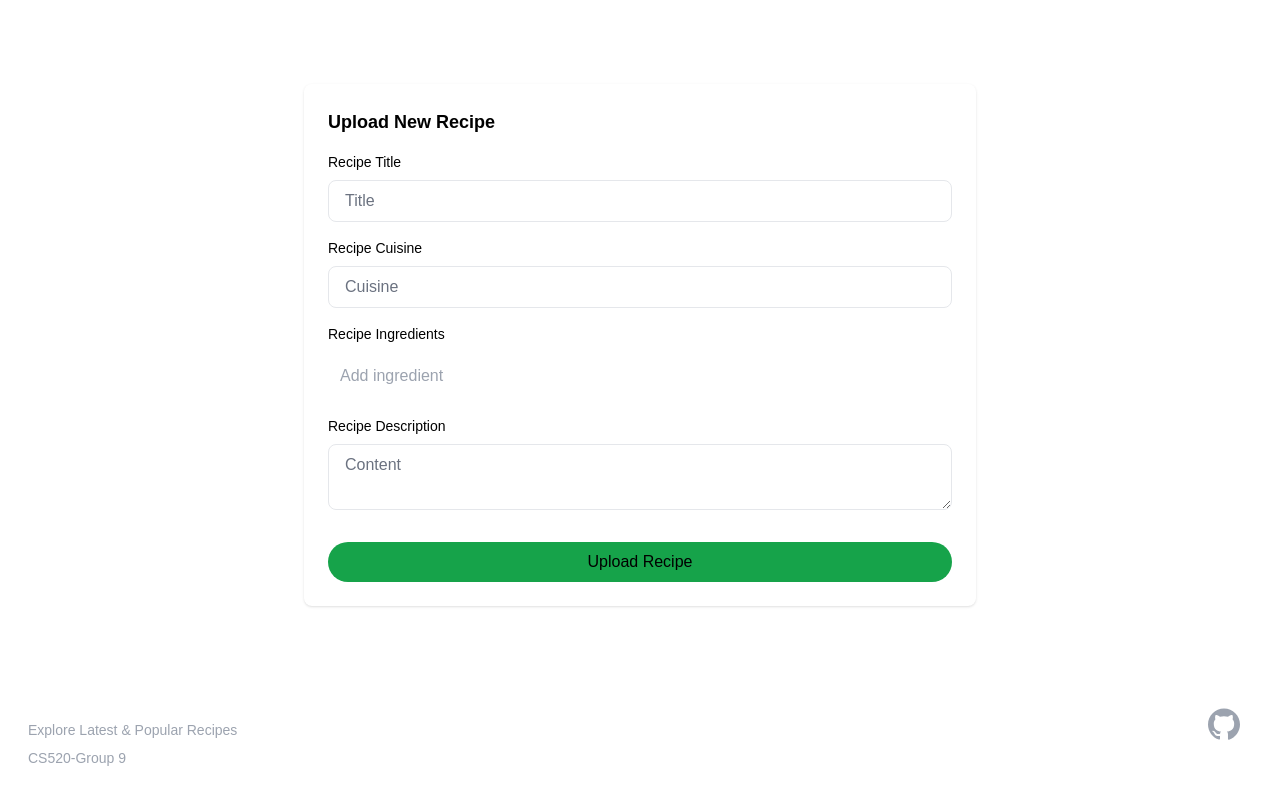
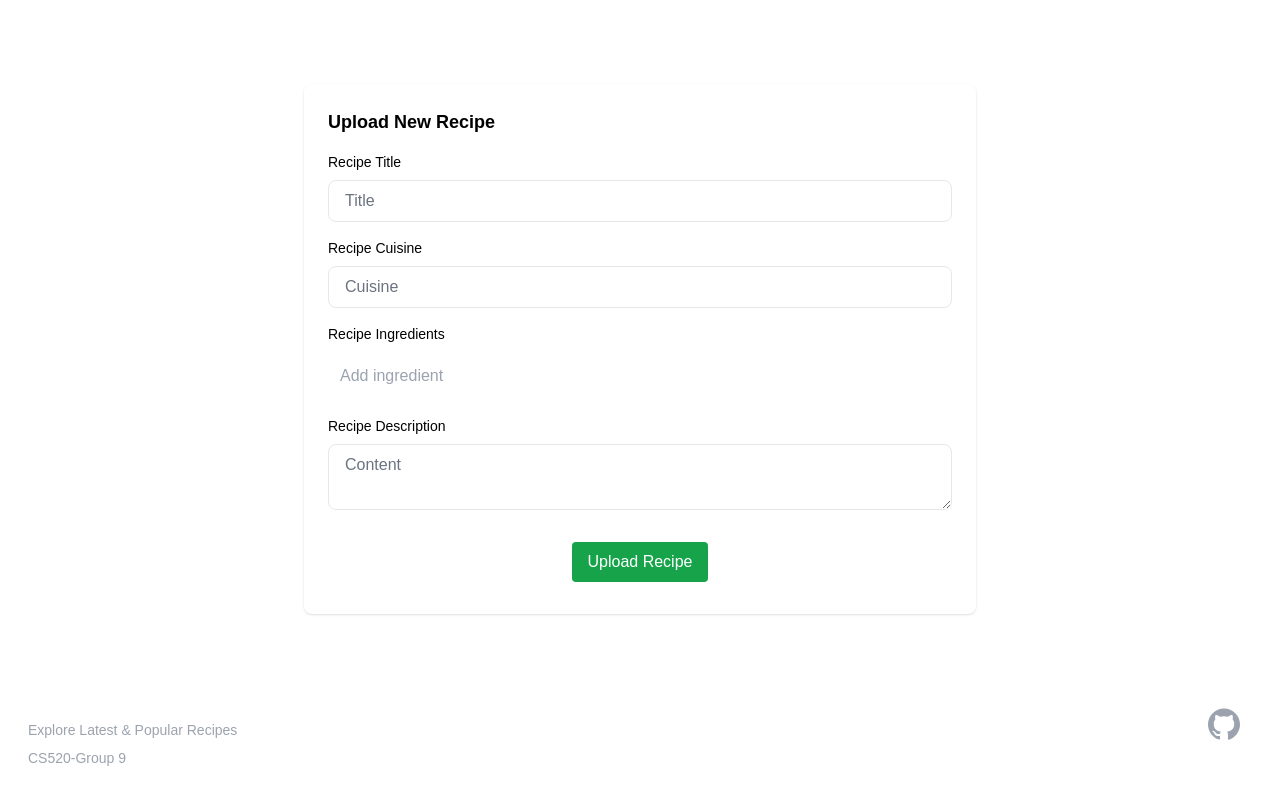
Before and after one commit to eric1anderson/Recipe-Generation-Social-Media, a Next.js app in the folder frontend/: page /upload-recipe in a window 1280 px wide. Built offline with nearby package versions, Linux system fonts and the light colour scheme.

Commit message:
maintain design pattern for forms

```diff
--- a/frontend/app/shoppinglist-page/page.tsx
+++ b/frontend/app/shoppinglist-page/page.tsx
@@ -126,7 +126,7 @@ const ShoppingListPage = () => {
     <div className="min-h-screen flex flex-col bg-black">
       <Navbar />
       <main className="flex-grow p-12">
-        <div className="dark:bg-zinc-800 p-6 rounded-lg w-[80%] mx-auto shadow">
+        <div className="dark:bg-zinc-800 p-6 rounded-lg max-w-2xl mx-auto shadow">
           <h1 className="text-lg font-bold text-white mb-4">Shopping List</h1>
           <div className="flex flex-col items-start gap-2 bg-white dark:bg-zinc-700 p-2 rounded mb-4">
             {ingredients.map((ingredient, index) => (
@@ -163,7 +163,7 @@ const ShoppingListPage = () => {
           </div>
           <div className="flex justify-center mt-4">
             <button
-              className={`py-2 px-4 w-[60%] rounded-lg ${
+              className={`py-2 px-4 rounded-lg ${
                 saving
                   ? "bg-gray-600 text-gray-400 cursor-not-allowed"
                   : "bg-green-600 text-white hover:bg-green-500"
--- a/frontend/app/upload-recipe/page.tsx
+++ b/frontend/app/upload-recipe/page.tsx
@@ -136,12 +136,14 @@ export default function UploadRecipe() {
                             required
                         />
 
+                        <div className="flex items-center justify-center">
                             <button
-                        className="w-full py-2 bg-green-600 rounded-full hover:bg-green-500 mt-4"
+                                className="bg-green-600 text-white px-4 py-2 rounded hover:bg-green-700 mb-2 mt-4"
                                 type="submit"
                             >
                                 Upload Recipe
                             </button>
+                        </div>
                     </form>
                 </div>
             </main>
--- a/frontend/app/user-profile/page.tsx
+++ b/frontend/app/user-profile/page.tsx
@@ -131,15 +131,15 @@ const UserProfilePage = () => {
     <div className="min-h-screen flex flex-col bg-black">
       <Navbar />
       <main className="flex-grow p-12">
-        <div className="dark:bg-zinc-800 p-6 rounded-lg w-[80%] mx-auto shadow">
+        <div className="dark:bg-zinc-800 p-6 rounded-lg max-w-2xl mx-auto shadow">
           <h1 className="text-lg font-bold text-white mb-4">User Profile</h1>
           <div className="text-white mb-6">
             <p>
               <strong>Name:</strong> {userName}
             </p>
-            <p>
+            {/* <p>
               <strong>Number of Recipes:</strong> {recipeCount}
-            </p>
+            </p> */}
           </div>
           <h2 className="text-md font-bold text-white mb-2">Allergies</h2>
           <div className="flex flex-col items-start gap-2 bg-white dark:bg-zinc-700 p-2 rounded mb-4">
@@ -175,7 +175,7 @@ const UserProfilePage = () => {
           </div>
           <div className="flex justify-center mt-4">
             <button
-              className={`py-2 px-4 w-[60%] rounded-lg ${
+              className={`py-2 px-4 rounded-lg ${
                 saving
                   ? "bg-gray-600 text-gray-400 cursor-not-allowed"
                   : "bg-green-600 text-white hover:bg-green-500"
```
Lines whose indentation alone changed are shown as unchanged.
